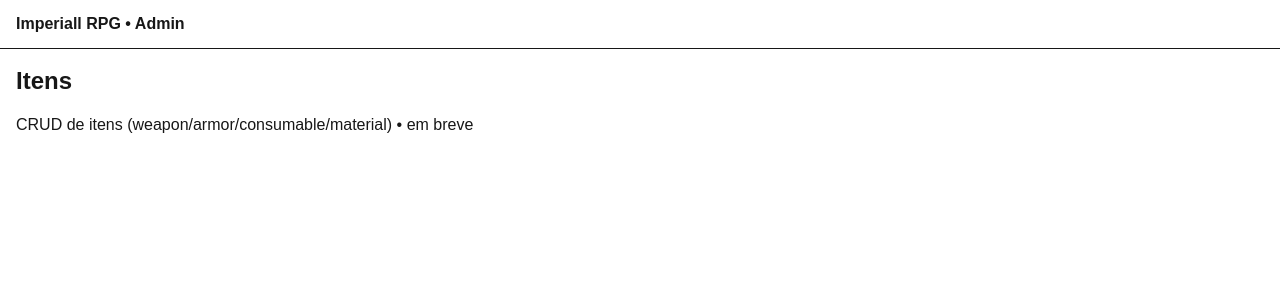
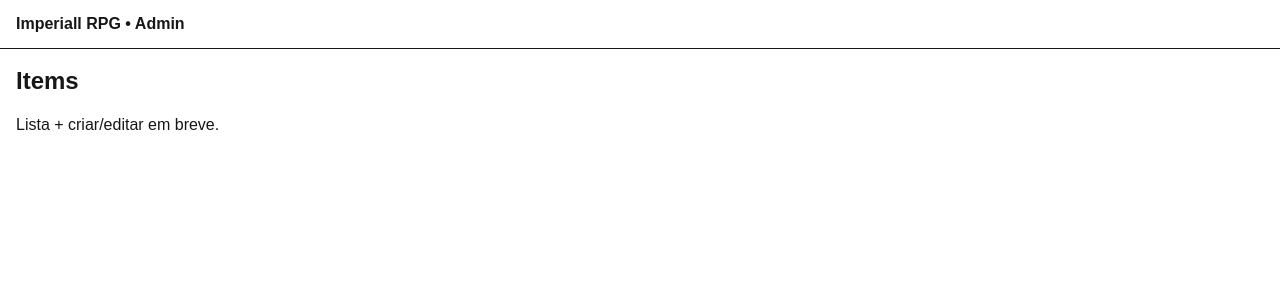
Before and after one commit to Kazenski/imperiall-rpg-admin, a Next.js app: page /items in a window 1280 px wide. Shown: the top 300 px of the page. Built offline with nearby package versions, Linux system fonts and the light colour scheme.

Commit message:
feat(admin): items actions + page base

```diff
--- a/src/app/(admin)/items/page.tsx
+++ b/src/app/(admin)/items/page.tsx
@@ -1,8 +1,10 @@
-export default function ItemsPage() {
+'use client'
+
+export default function ItemsListPage() {
   return (
     <div>
-      <h2 className="text-2xl font-semibold mb-4">Itens</h2>
-      <p className="text-muted-foreground">CRUD de itens (weapon/armor/consumable/material) • em breve</p>
+      <h2 className="text-2xl font-semibold mb-4">Items</h2>
+      <p className="text-muted-foreground">Lista + criar/editar em breve.</p>
     </div>
   )
 }
--- /dev/null
+++ b/src/lib/actions/items.ts
@@ -0,0 +1,22 @@
+'use server'
+
+import { supabase } from '@/lib/supabase/client'
+import { revalidatePath } from 'next/cache'
+
+export async function createItem(data: any) {
+  const { error } = await supabase.from('items').insert(data)
+  if (error) throw error
+  revalidatePath('/(admin)/items')
+}
+
+export async function updateItem(id: string, data: any) {
+  const { error } = await supabase.from('items').update(data).eq('id', id)
+  if (error) throw error
+  revalidatePath('/(admin)/items')
+}
+
+export async function deleteItem(id: string) {
+  const { error } = await supabase.from('items').delete().eq('id', id)
+  if (error) throw error
+  revalidatePath('/(admin)/items')
+}
```
